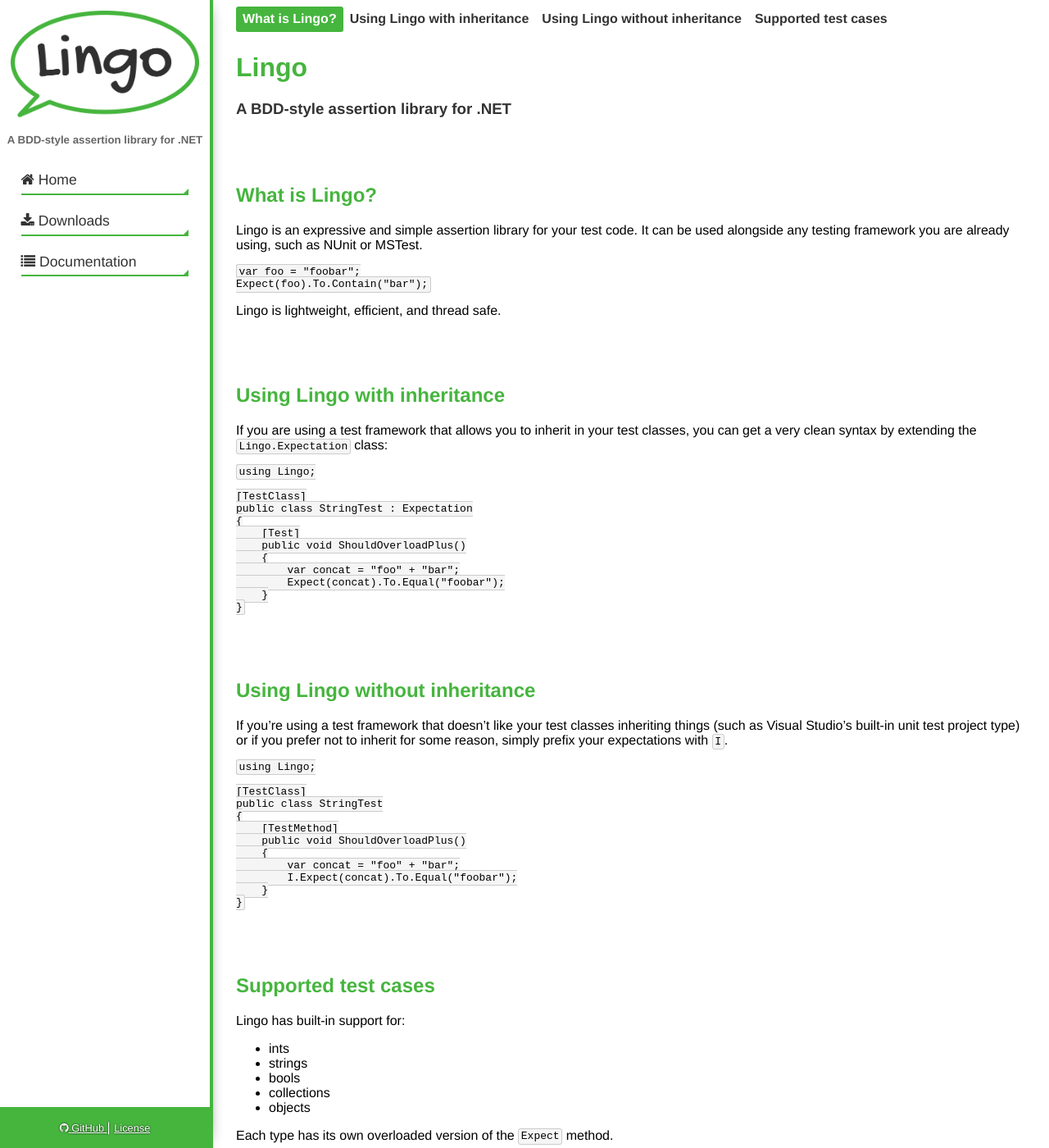
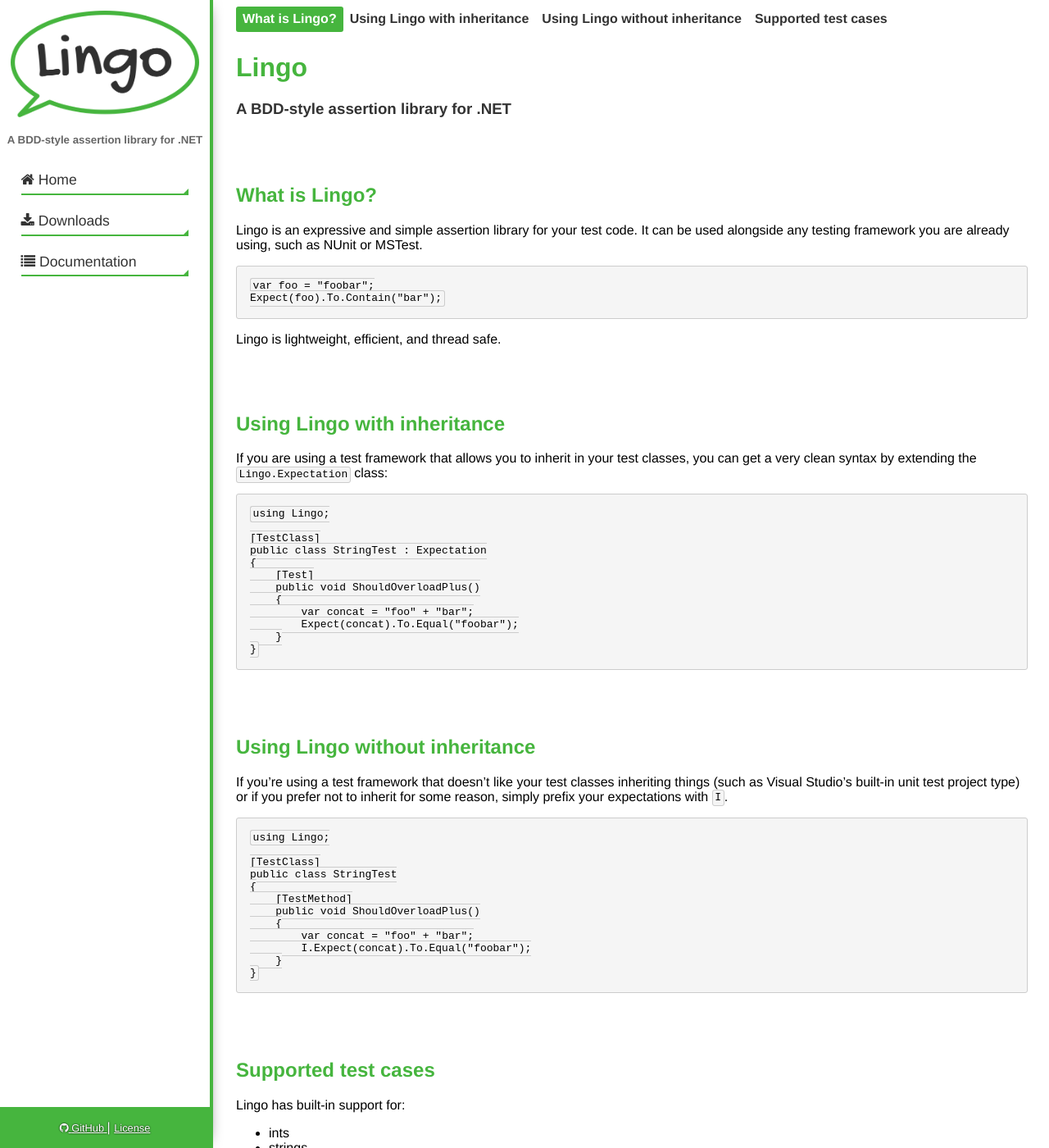
Before and after one commit to delta62/lingo, a Jekyll site: the page built from index.md, in a window 1280 px wide and 1400 px high. Shown: the whole window at 82% size. Built offline with Jekyll 4.4.1, drawn with Linux system fonts in a browser that asks for light colours.

Commit message:
CSS patch for "GitHub flavored markdown"

```diff
--- a/public/css/site.css
+++ b/public/css/site.css
@@ -17,7 +17,8 @@
 }
 
 code,
-.code {
+.code,
+.language-csharp {
     background: #f5f5f5;
     border: 1px solid #ccc;
     border-radius: 3px;
@@ -72,7 +73,8 @@
     padding-top: 2.5em;
 }
 
-.code {
+.code,
+.language-csharp {
     padding: .2em 1em;
 }
 
```
